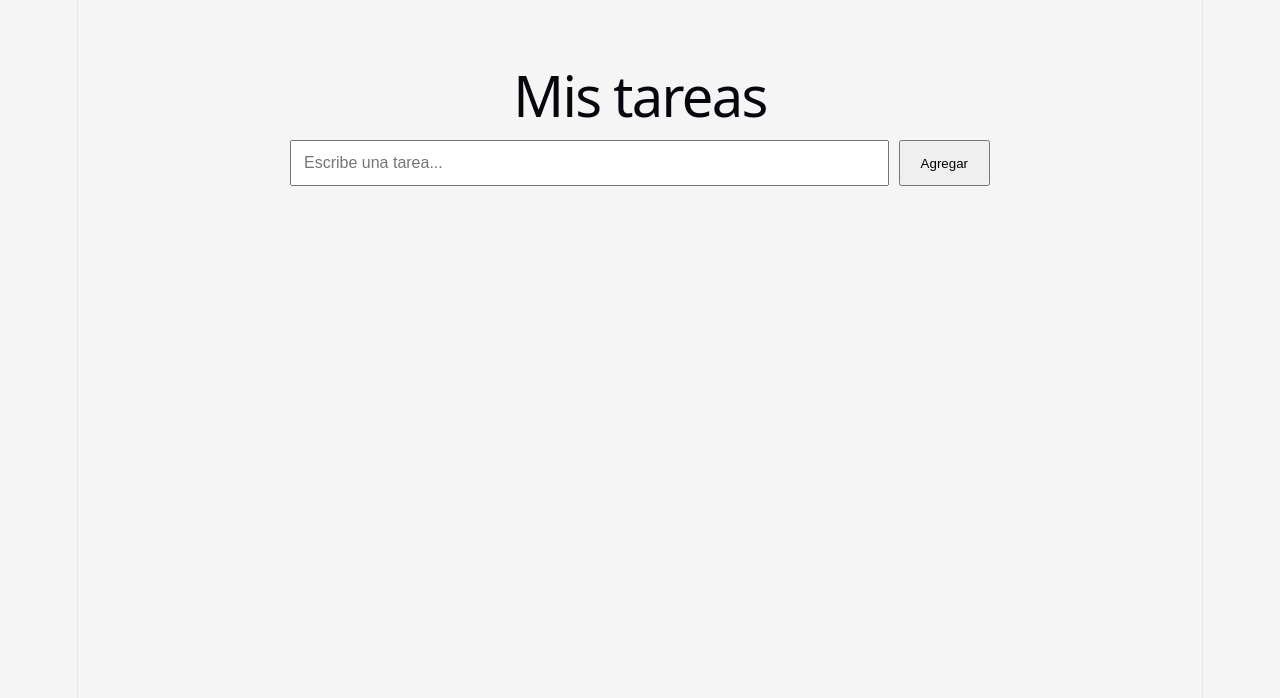
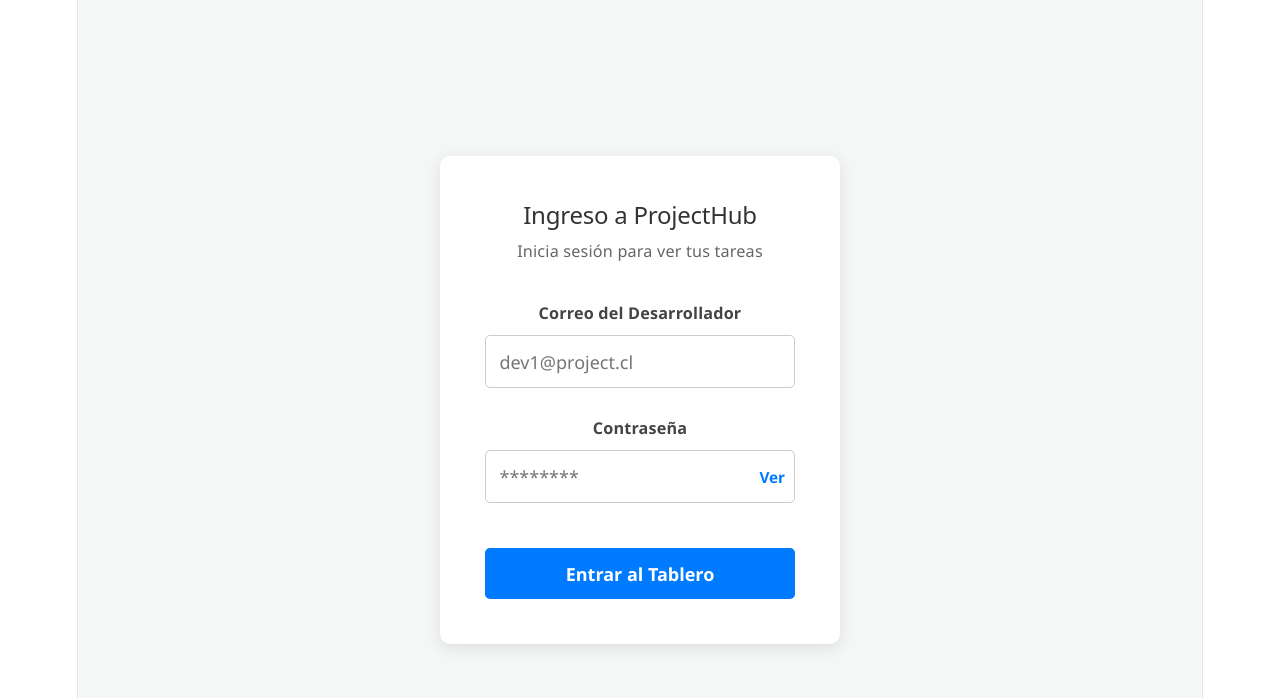
Before and after one commit to sneira-24/inacap_project, a React (Vite) app: page / in a window 1280 px wide. Shown: the top 698 px of the page. Built offline with nearby package versions, Linux system fonts and the light colour scheme.

Commit message:
Se modifico app.jsx para que arranque el login.

```diff
--- a/src/App.jsx
+++ b/src/App.jsx
@@ -1,57 +1,51 @@
-import { useEffect, useState } from "react";
-import "./App.css";
+import { useState } from 'react';
+import Login from './components/Login';
 
 function App() {
-  const [tareas, setTareas] = useState([]);
-  const [titulo, setTitulo] = useState("");
+  const [vistaActual, setVistaActual] = useState(() => {
+    const sesionGuardada = localStorage.getItem('usuarioActivo');
+    return sesionGuardada ? 'dashboard' : 'login';
+  });
 
-  useEffect(() => {
-    cargarTareas();
-  }, []);
+  const irAlDashboard = () => {
+    setVistaActual('dashboard');
+  };
 
-  async function cargarTareas() {
-    try {
-      const datos = await window.db.listarTareas();
-      setTareas(datos);
-    } catch (err) {
-      console.error(err);
-    }
-  }
-
-  async function agregarTarea() {
-    if (titulo.trim() === "") return;
-
-    try {
-      await window.db.crearTarea(titulo);
-
-      setTitulo("");
-
-      cargarTareas();
-    } catch (err) {
-      console.error(err);
-    }
-  }
+  const manejarCerrarSesion = () => {
+    localStorage.removeItem('usuarioActivo');
+    setVistaActual('login');
+  };
 
   return (
-    <div className="container">
-      <h1>Mis tareas</h1>
+    <div className="app-container">
+      {vistaActual === 'login' && (
+        <Login onLoginSuccess={irAlDashboard} />
+      )}
 
-      <div className="form">
-        <input
-          type="text"
-          placeholder="Escribe una tarea..."
-          value={titulo}
-          onChange={(e) => setTitulo(e.target.value)}
-        />
+      {vistaActual === 'dashboard' && (
+        <div style={{ padding: '3rem', textAlign: 'center', fontFamily: 'sans-serif' }}>
+           <h2 style={{ color: '#333333' }}>Panel de Control: ProjectHub</h2>
+           <p style={{ color: '#666666', marginTop: '1rem' }}>
+             Módulo de Dashboard de Proyectos en construcción.
+           </p>
 
-        <button onClick={agregarTarea}>Agregar</button>
-      </div>
-
-      <ul>
-        {tareas.map((tarea) => (
-          <li key={tarea._id}>{tarea.titulo}</li>
-        ))}
-      </ul>
+           <button
+             onClick={manejarCerrarSesion}
+             style={{
+               marginTop: '2rem',
+               padding: '0.5rem 1rem',
+               cursor: 'pointer',
+               backgroundColor: '#dc3545',
+               color: 'white',
+               border: 'none',
+               borderRadius: '5px',
+               fontWeight: 'bold'
+             }}
+           >
+             Cerrar Sesión
+           </button>
+        </div>
+      )}
     </div>
   );
 }
```
